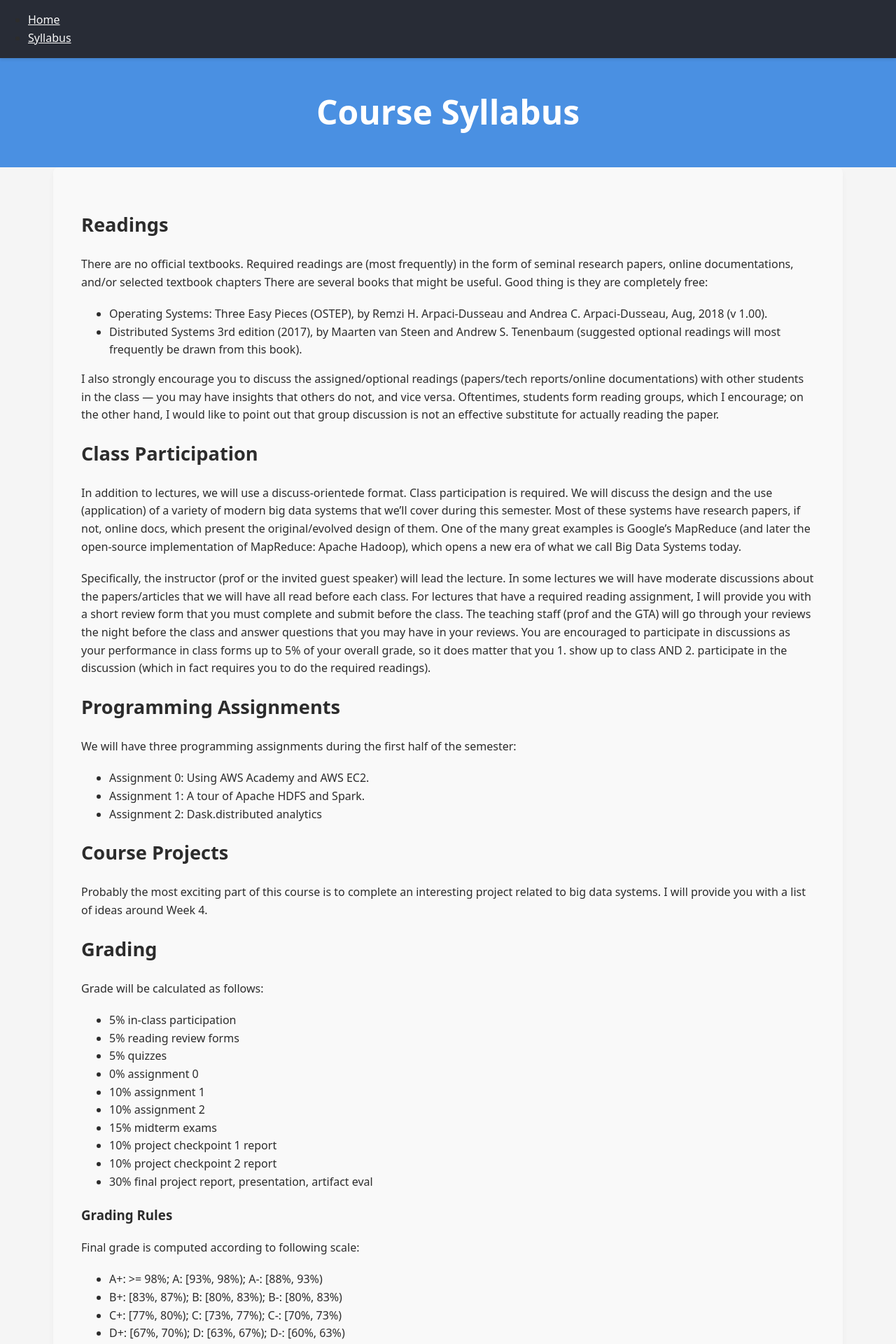
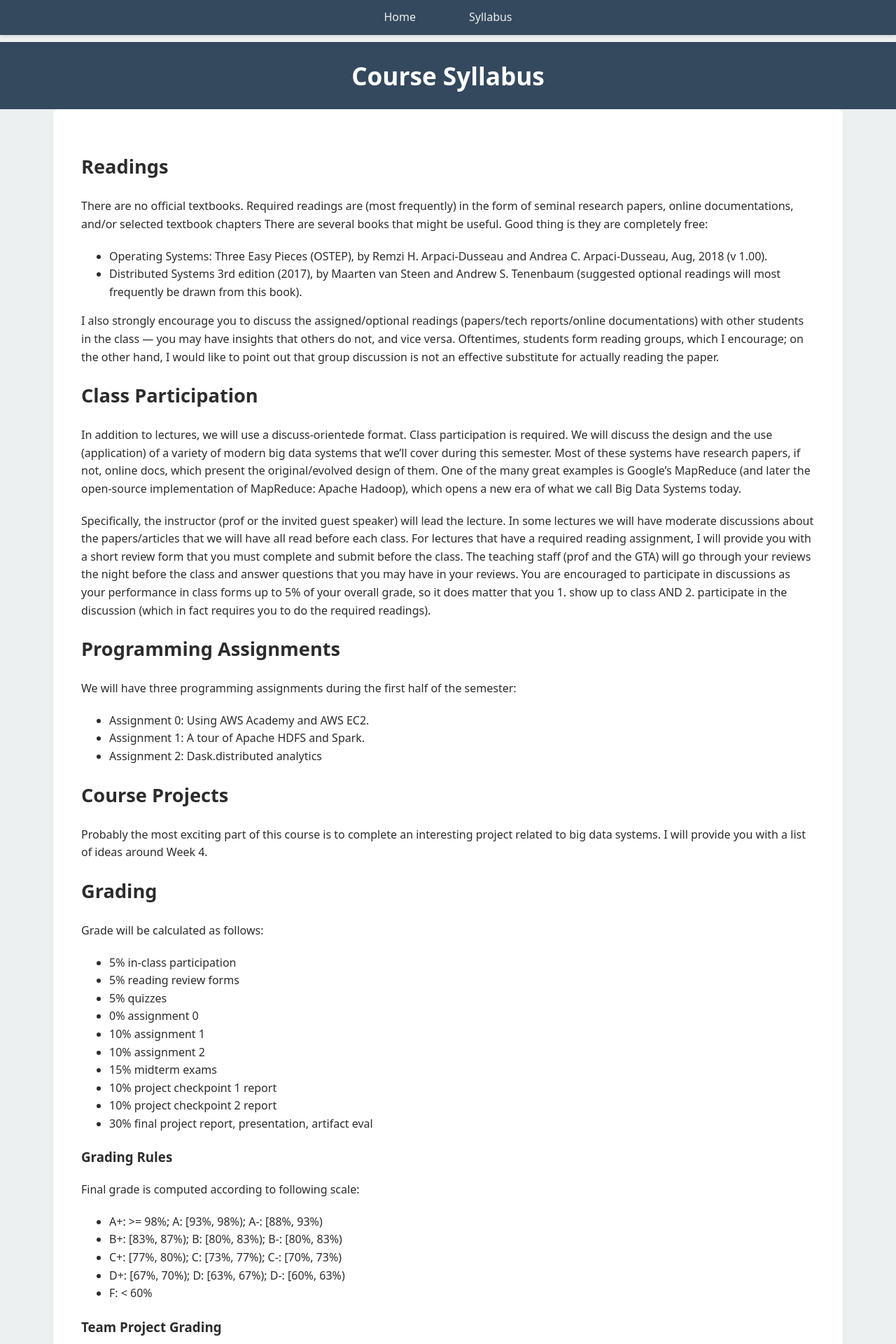
Before and after one commit to UVA-MLSys/Big-Data-Systems, a PHP site: page /headers/syllabus.html in a window 1280 px wide. Shown: the top 1920 px of the page at 70% size. Run offline with PHP 8.4, Linux system fonts and the light colour scheme.

Commit message:
csstest2

```diff
--- a/style.css
+++ b/style.css
@@ -4,75 +4,71 @@ body {
     line-height: 1.6;
     padding-top: 60px;
     margin: 0;
-    background-color: #f5f5f5;
-    transition: background-color 0.3s, color 0.3s;
-}
-
-body.dark {
-    background-color: #181a1f;
-    color: #f9f9f9;
+    background-color: #ecf0f1; /* Updated lighter background */
 }
 
 .container {
     width: 85%;
     margin: 0 auto;
     padding: 20px;
-    background-color: #f9f9f9;
+    background-color: #ffffff;
     border-radius: 8px;
     box-shadow: 0 4px 8px rgba(0, 0, 0, 0.04);
 }
 
-body.dark .container {
-    background-color: #282c36;
-}
-
 /* Header */
 header {
-    background-color: #4a90e2;
+    background-color: #34495e;
     color: #fff;
-    padding: 30px 0; /* Increased padding */
+    padding: 20px 0;
     text-align: center;
-    font-size: 1.5em; /* Adjusted font size */
+    margin: 0;
 }
 
 header h1 {
-    margin-bottom: 10px; /* Added spacing */
-}
-
-body.dark header {
-    background-color: #e94e77;
+    margin: 0;
+    font-size: 2.2em;
 }
 
 /* Navigation */
 nav {
-    background-color: #282c36;
+    background-color: #34495e;
     position: fixed;
     top: 0;
     left: 0;
     right: 0;
+    width: auto;
     z-index: 1000;
+    margin: 0;
     padding: 0;
     box-shadow: 0 2px 4px rgba(0, 0, 0, 0.1);
 }
 
-nav a, nav .dropdown-content a {
-    color: #f9f9f9;
+nav ul {
+    list-style-type: none;
+    padding: 0;
+    margin: 0 auto;
+    display: flex;
+    justify-content: center;
+    align-items: center;
+    width: 85%;
+}
+
+nav li {
+    margin: 0 20px;
+}
+
+nav a {
+    color: #ecf0f1;
+    text-decoration: none;
+    padding: 12px 18px;
+    display: block;
+    border-radius: 4px;
+    transition: background-color 0.3s;
 }
 
 nav a:hover, nav .dropdown-content a:hover {
-    background-color: #4a90e2;
-}
-
-body.dark nav {
-    background-color: #4a90e2;
-}
-
-body.dark nav a, body.dark nav .dropdown-content a {
-    color: #282c36;
-}
-
-body.dark nav a:hover, body.dark nav .dropdown-content a:hover {
-    background-color: #e94e77;
+    background-color: #2c3e50;
 }
 
 /* Main content */
@@ -93,14 +89,16 @@ body.dark nav a:hover, body.dark nav .dropdown-content a:hover {
 
 /* Footer */
 footer {
-    background-color: #282c36;
-    color: #f9f9f9;
+    background-color: #34495e;
+    color: #fff;
     padding: 25px 0;
     text-align: center;
+    margin: 0;
+    box-shadow: 0 -2px 4px rgba(0, 0, 0, 0.1);
 }
 
-body.dark footer {
-    background-color: #4a90e2;
+footer p {
+    margin: 0;
 }
 
 /* Dropdown Styles */
@@ -113,14 +111,14 @@ nav .dropdown-content {
     position: absolute;
     top: 100%;
     left: 0;
-    background-color: #444;
+    background-color: #7f8c8d;
     min-width: 225px;
     box-shadow: 0px 8px 16px 0px rgba(0,0,0,0.2);
     z-index: 1;
 }
 
-nav .dropdown:hover .dropdown-content {
-    display: block;
+nav .dropdown-content a {
+    color: #ecf0f1;
 }
 
 /* Lecture Section */
```
